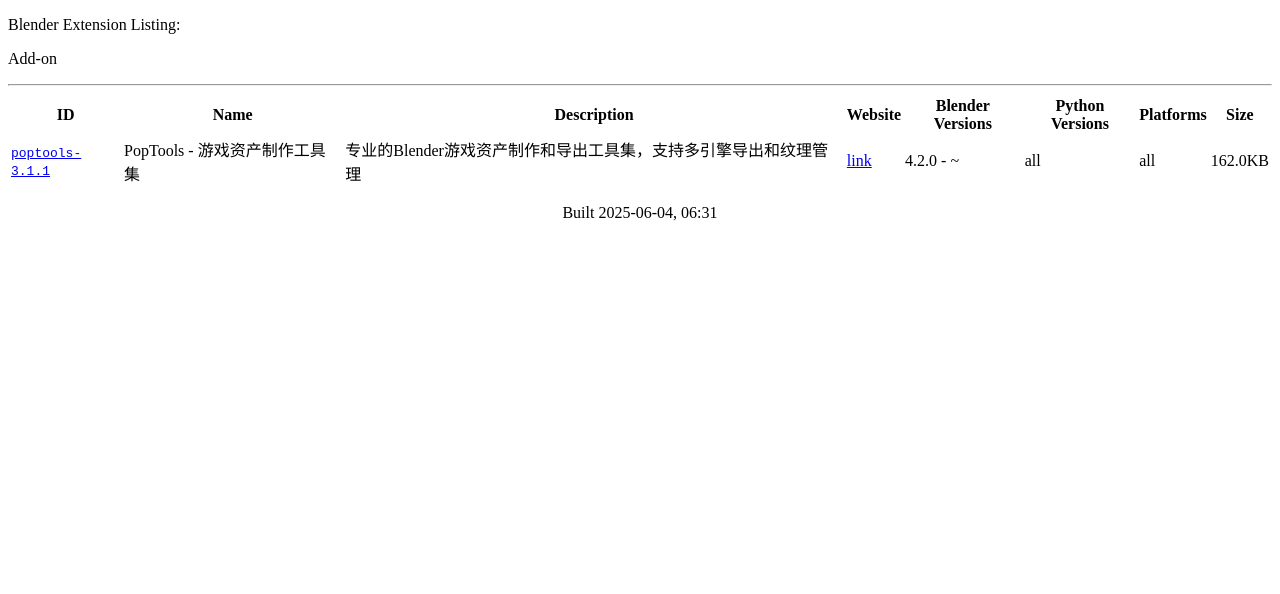
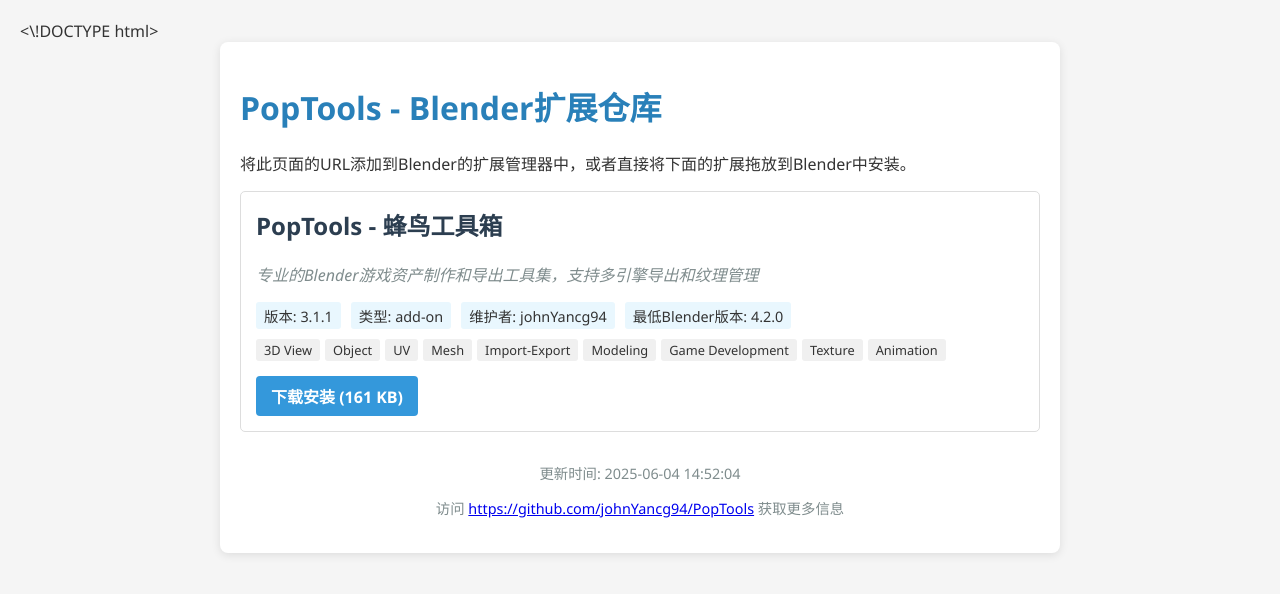
Before and after one commit to johnYancg94/PopTools, a plain HTML site: page packages/index.html in a window 1280 px wide. Drawn offline with Linux system fonts and the light colour scheme.

Commit message:
目录变更以支持pages

```diff
--- a/packages/index.html
+++ b/packages/index.html
@@ -1,36 +1,53 @@
-<!DOCTYPE html>
-<html>
+
+<\!DOCTYPE html>
+<html lang="zh-CN">
 <head>
-  <meta charset="utf-8">
-  <title>Blender Extensions</title>
+    <meta charset="UTF-8">
+    <meta name="viewport" content="width=device-width, initial-scale=1.0">
+    <title>PopTools - Blender扩展仓库</title>
+    <style>
+        body { font-family: 'Segoe UI', Tahoma, Geneva, Verdana, sans-serif; margin: 0; padding: 20px; background-color: #f5f5f5; color: #333; }
+        .container { max-width: 800px; margin: 0 auto; background-color: white; padding: 20px; border-radius: 8px; box-shadow: 0 2px 10px rgba(0,0,0,0.1); }
+        h1 { color: #2980b9; }
+        .extension { margin-bottom: 20px; padding: 15px; border: 1px solid #ddd; border-radius: 5px; }
+        .extension h2 { margin-top: 0; color: #2c3e50; }
+        .tagline { color: #7f8c8d; font-style: italic; }
+        .meta { display: flex; flex-wrap: wrap; gap: 10px; margin: 10px 0; }
+        .meta span { background-color: #e9f7fe; padding: 3px 8px; border-radius: 3px; font-size: 0.9em; }
+        .tags { display: flex; flex-wrap: wrap; gap: 5px; margin-top: 10px; }
+        .tag { background-color: #f0f0f0; padding: 2px 8px; border-radius: 3px; font-size: 0.8em; }
+        .download { display: inline-block; margin-top: 15px; background-color: #3498db; color: white; padding: 8px 15px; text-decoration: none; border-radius: 4px; font-weight: bold; }
+        .download:hover { background-color: #2980b9; }
+        .footer { margin-top: 30px; text-align: center; font-size: 0.9em; color: #7f8c8d; }
+    </style>
 </head>
 <body>
-<p>Blender Extension Listing:</p>
-<p>Add-on</p>
-<hr>
-<table>
-  <tr>
-    <th>ID</th>
-    <th>Name</th>
-    <th>Description</th>
-    <th>Website</th>
-    <th>Blender Versions</th>
-    <th>Python Versions</th>
-    <th>Platforms</th>
-    <th>Size</th>
-  </tr>
-  <tr>
-    <td><tt><a href="./PopTools.zip?repository=.%2Findex.json&blender_version_min=4.2.0">poptools-3.1.1</a></tt></td>
-    <td>PopTools - 游戏资产制作工具集</td>
-    <td>专业的Blender游戏资产制作和导出工具集，支持多引擎导出和纹理管理</td>
-    <td><a href="https://github.com/johnYancg94/PopTools">link</a></td>
-    <td>4.2.0 - ~</td>
-    <td>all</td>
-    <td>all</td>
-    <td>162.0KB</td>
-  </tr>
-</table>
+    <div class="container">
+        <h1>PopTools - Blender扩展仓库</h1>
+        <p>将此页面的URL添加到Blender的扩展管理器中，或者直接将下面的扩展拖放到Blender中安装。</p>
 
-<center><p>Built 2025-06-04, 06:31</p></center>
+        <div class="extension">
+            <h2>PopTools - 蜂鸟工具箱</h2>
+            <p class="tagline">专业的Blender游戏资产制作和导出工具集，支持多引擎导出和纹理管理</p>
+
+            <div class="meta">
+                <span>版本: 3.1.1</span>
+                <span>类型: add-on</span>
+                <span>维护者: johnYancg94</span>
+                <span>最低Blender版本: 4.2.0</span>
+            </div>
+
+            <div class="tags">
+                <span class="tag">3D View</span> <span class="tag">Object</span> <span class="tag">UV</span> <span class="tag">Mesh</span> <span class="tag">Import-Export</span> <span class="tag">Modeling</span> <span class="tag">Game Development</span> <span class="tag">Texture</span> <span class="tag">Animation</span>
+            </div>
+
+            <a href="./PopTools.zip" class="download">下载安装 (161 KB)</a>
+        </div>
+
+        <div class="footer">
+            <p>更新时间: 2025-06-04 14:52:04</p>
+            <p>访问 <a href="https://github.com/johnYancg94/PopTools">https://github.com/johnYancg94/PopTools</a> 获取更多信息</p>
+        </div>
+    </div>
 </body>
 </html>
```
Also changed, not shown: packages/index.json (+5 -5 lines), 2 other files.
